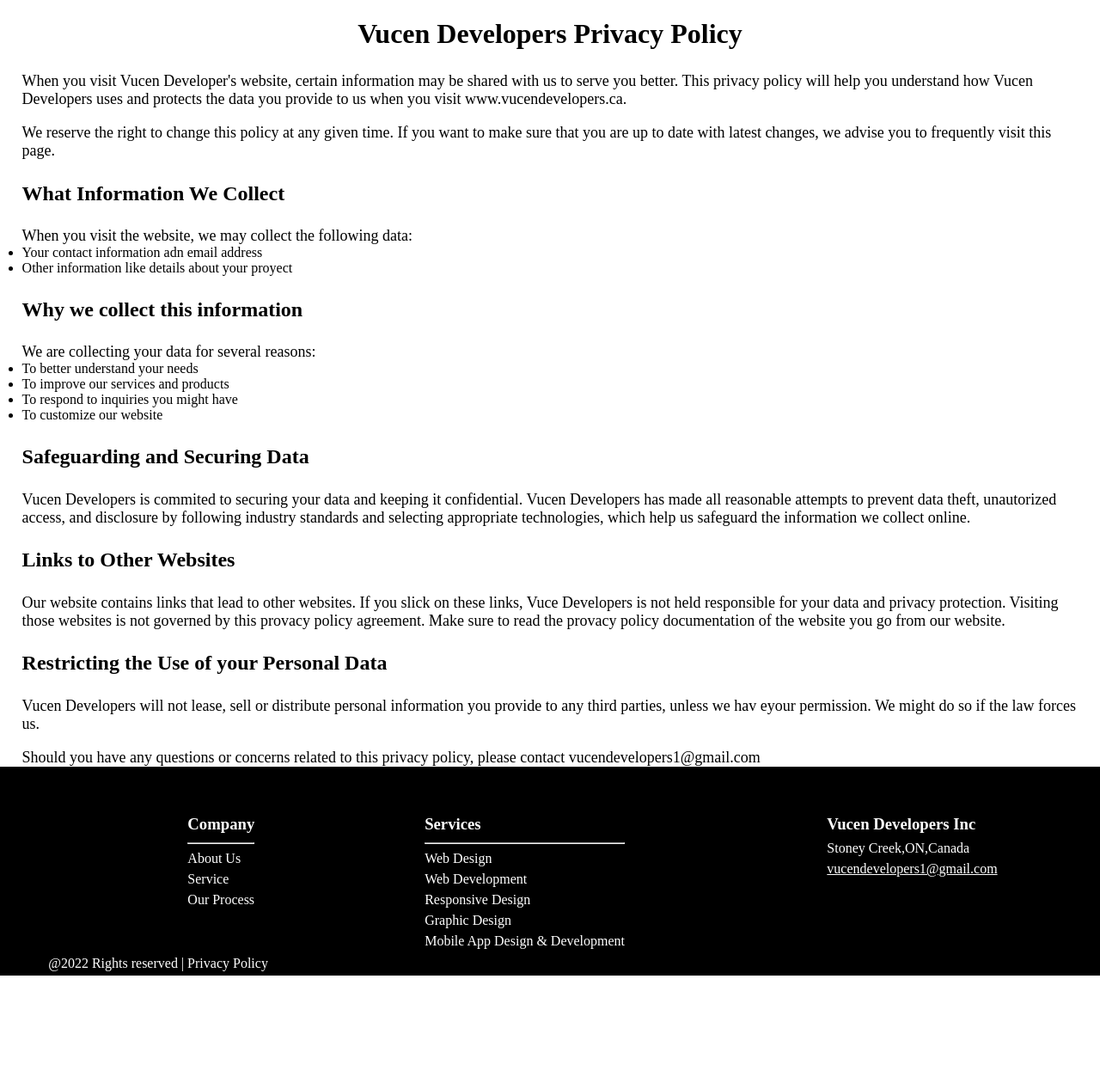
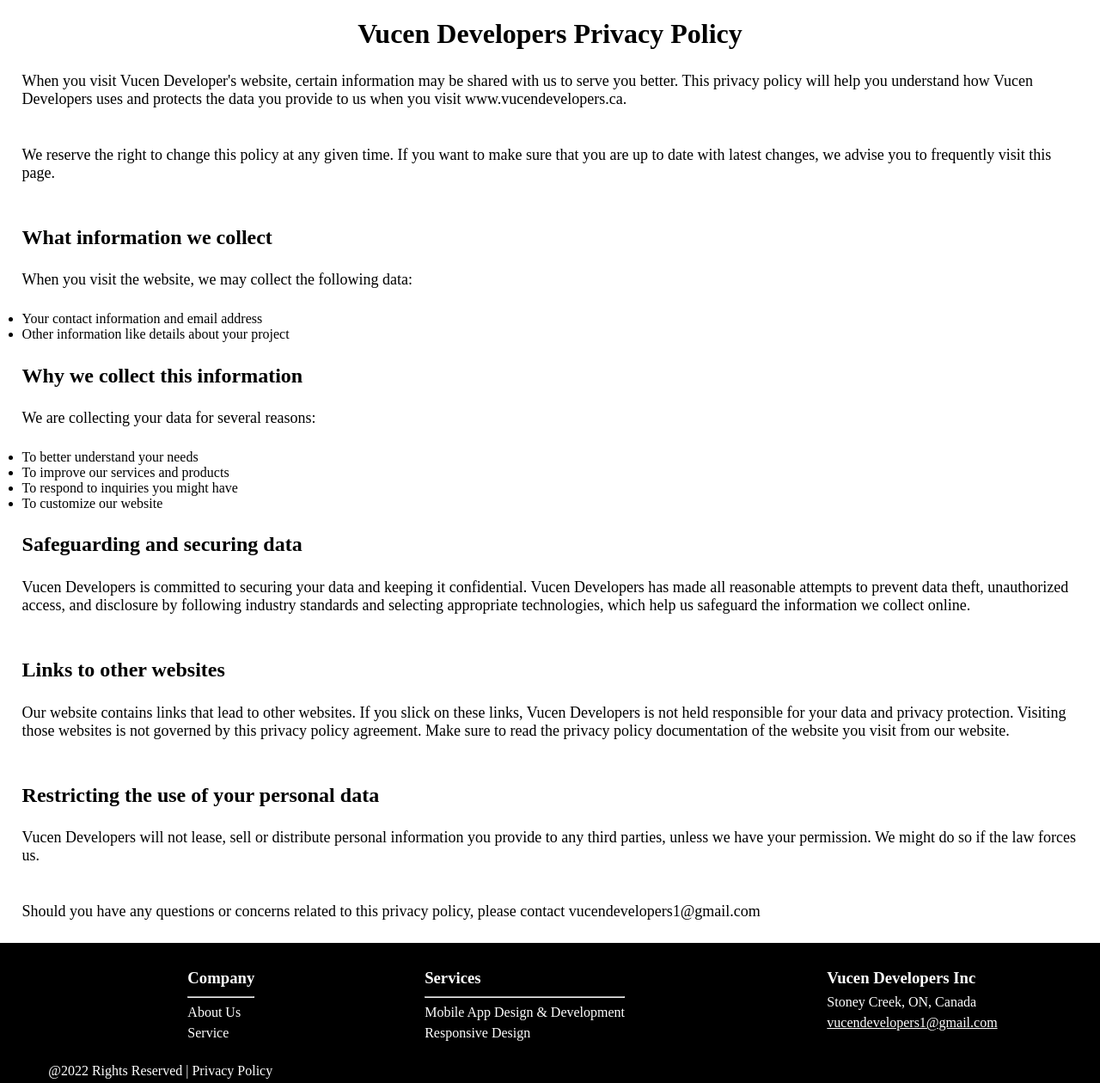
Before and after one commit to ivana-vucenovic/Vucen-Developers-Website, a Django app: page /privacy in a window 1280 px wide. Shown: the part 81-1341 px from the top of the page at 86% size. Before the commit the page ends 1216 px from the top, so only its background shows below. Run offline with Django 3.2, Linux system fonts and the light colour scheme.

Commit message:
Added 'About' section, fixed all grammatical errors, changed some styling. Ready to deploy.

```diff
--- a/draskoWebsiteApp/static/CSS/contact.css
+++ b/draskoWebsiteApp/static/CSS/contact.css
@@ -9,7 +9,8 @@
     position: fixed;
     z-index: 90;
     height: 10%;
-    background-image: linear-gradient(to bottom right, black,rgb(90, 89, 88),black);
+    background-image: url("../images/navImage.jpeg");
+    /* background-image: linear-gradient(to bottom right, black,rgb(90, 89, 88),black); */
     color: rgb(255, 255, 255);
     display: flex;
     align-items: center;
@@ -58,7 +59,7 @@ section {
     justify-content: center;
     flex-direction: column;
     padding-top: 10%;
-    margin-bottom: 10%;
+    margin-bottom: 1%;
 }
 .formContainer {
     width: 90%;
--- a/draskoWebsiteApp/static/CSS/privacyPolicy.css
+++ b/draskoWebsiteApp/static/CSS/privacyPolicy.css
@@ -19,7 +19,7 @@ html, body {
     position: fixed;
     z-index: 90;
     height: 10%;
-    background-image: linear-gradient(to bottom right, black,rgb(90, 89, 88),black);
+    background-image: url("../images/navImage.jpeg");
     color: white;
     display: flex;
     align-items: center;
@@ -27,6 +27,9 @@ html, body {
 #companyName {
     width: 50%;
     padding-left: 5%;
+    font-size: xx-large;
+    font-weight: bolder;
+    padding-top: 1%;
 }
 .container {
     width: 50%;
@@ -62,13 +65,14 @@ h2 {
 .mainPage p {
     padding-left: 2%;
     padding-right: 2%;
+    padding-bottom: 2%;
     font-size: large;
 }
 .mainPage ul {
     padding-left: 2%;
 }
 footer {
-    padding: 4% 4% 0% 4%;
+    padding: 2% 4% 0% 4%;
     background: black;
     color: white;
 }
--- a/draskoWebsiteApp/templates/privacyPolicy.html
+++ b/draskoWebsiteApp/templates/privacyPolicy.html
@@ -15,10 +15,7 @@
             <h3 id="companyName">Vucen Developers Inc</h3>
             <div class="container">
                 <ul>
-                    <li><a href="/home">HOME</a></li>
-                    <li><a href="/#about">ABOUT</a></li>
-                    <li><a href="/#quote">REQUEST A QUOTE</a></li>
-                    <li><a href="/contact">CONTACT</a></li>
+                    <li><a href="/home">BACK TO HOMEPAGE</a></li>
                 </ul>
             </div>
         </nav>
@@ -27,11 +24,11 @@
                 <p>When you visit Vucen Developer's website, certain information may be shared with us to serve you better. This privacy policy will help you understand how Vucen Developers uses and protects the data you provide to us when you visit www.vucendevelopers.ca.</p>
                 <br>
                 <p>We reserve the right to change this policy at any given time. If you want to make sure that you are up to date with latest changes, we advise you to frequently visit this page. </p>
-            <h2>What Information We Collect</h2>
+            <h2>What information we collect</h2>
                 <p>When you visit the website, we may collect the following data:</p>
                 <ul class="whatWeCollect">
-                    <li>Your contact information adn email address</li>
-                    <li>Other information like details about your proyect</li>
+                    <li>Your contact information and email address</li>
+                    <li>Other information like details about your project</li>
                 </ul>
             <h2>Why we collect this information</h2>
                 <p>We are collecting your data for several reasons:</p>
@@ -41,12 +38,12 @@
                     <li>To respond to inquiries you might have</li>
                     <li>To customize our website</li>
                 </ul>
-            <h2>Safeguarding and Securing Data</h2>
-                <p>Vucen Developers is commited to securing your data and keeping it confidential. Vucen Developers has made all reasonable attempts to prevent data theft, unautorized access, and disclosure by following industry standards and selecting appropriate technologies, which help us safeguard the information we collect online.</p>
-            <h2>Links to Other Websites</h2>
-                <p>Our website contains links that lead to other websites. If you slick on these links, Vuce Developers is not held responsible for your data and privacy protection. Visiting those websites is not governed by this provacy policy agreement. Make sure to read the provacy policy documentation of the website you go from our website.</p>
-            <h2>Restricting the Use of your Personal Data</h2>
-                <p>Vucen Developers will not lease, sell or distribute personal information you provide to any third parties, unless we hav eyour permission. We might do so if the law forces us.</p>
+            <h2>Safeguarding and securing data</h2>
+                <p>Vucen Developers is committed to securing your data and keeping it confidential. Vucen Developers has made all reasonable attempts to prevent data theft, unauthorized access, and disclosure by following industry standards and selecting appropriate technologies, which help us safeguard the information we collect online.</p>
+            <h2>Links to other websites</h2>
+                <p>Our website contains links that lead to other websites. If you slick on these links, Vucen Developers is not held responsible for your data and privacy protection. Visiting those websites is not governed by this privacy policy agreement. Make sure to read the privacy policy documentation of the website you visit from our website.</p>
+            <h2>Restricting the use of your personal data</h2>
+                <p>Vucen Developers will not lease, sell or distribute personal information you provide to any third parties, unless we have your permission. We might do so if the law forces us.</p>
                 <br>
                 <p>Should you have any questions or concerns related to this privacy policy, please contact vucendevelopers1@gmail.com</p>
         </div>
@@ -59,25 +56,21 @@
                         <ul class="menu">
                             <li class="manu-1">About Us</li>
                             <li class="manu-1">Service</li>
-                            <li class="manu-1">Our Process</li>
                         </ul>
                     </div>
                     <div id="services">
                         <h3>Services</h3>
                         <hr class="textWhite">
                         <ul class="menu">
-                            <li class="manu-2">Web Design</li>
-                            <li class="manu-2">Web Development</li>
+                            <li class="manu-2">Mobile App Design & Development</li>
                             <li class="manu-2">Responsive Design</li>
-                            <li class="manu-2">Graphic Design</li>
-                            <li class="manu-2">Mobile App Design & Development</li>
                         </ul>
                     </div>
                 </div>
                 <div class="footerAddressAndSocial">
                     <dif class="footerAddress">
                         <h3>Vucen Developers Inc</h3>
-                        <p class="contact">Stoney Creek,ON,Canada</p>
+                        <p class="contact">Stoney Creek, ON, Canada</p>
                         <p class="contact"><a href="/contact"> vucendevelopers1@gmail.com</a></p>
                         <!-- <p class="contact">(XXX)XXX-XXXX</p> -->
                     </dif>
@@ -102,7 +95,7 @@
             </div>
             <div class="footerLower">
                 <ul>
-                    <li>@2022 Rights reserved |</li>
+                    <li>@2022 Rights Reserved |</li>
                     <li><a href="privacy">Privacy Policy</a></li>
                 </ul>
             </div>
```
Also changed, not shown: draskoWebsiteApp/static/CSS/index.css (+38 -9 lines), draskoWebsiteApp/templates/index.html (+17 -10 lines).
